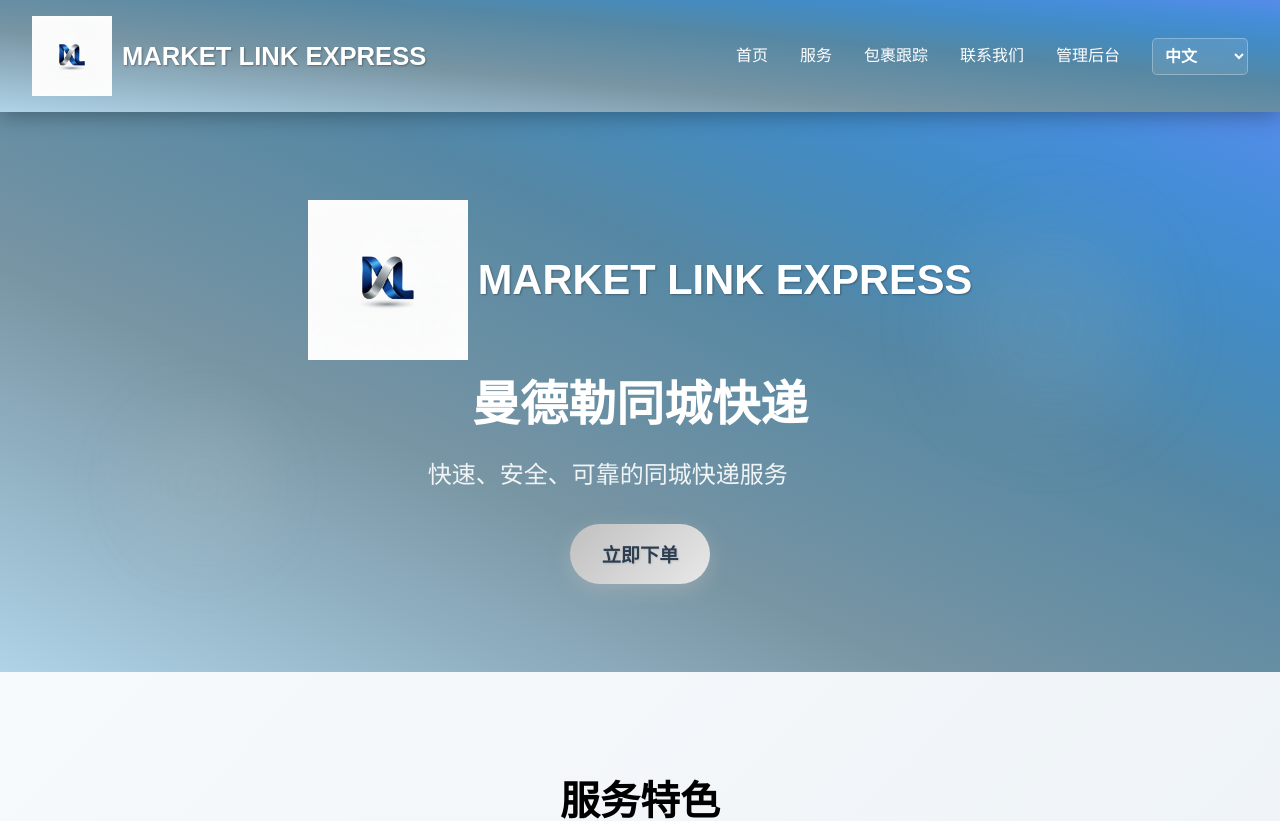
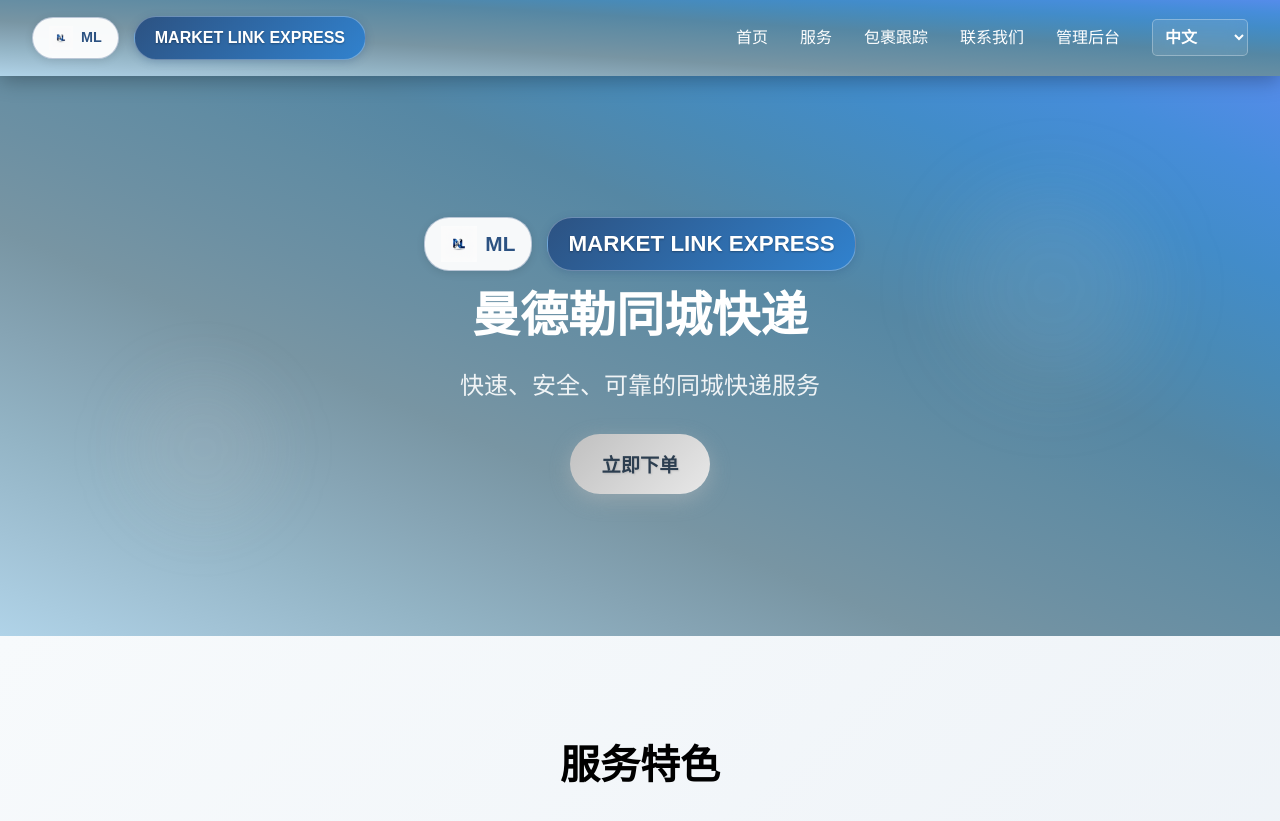
Before and after one commit to huangdelun16-lgtm/ml-express, a React (Create React App) app: page / in a window 1280 px wide. Shown: the top 821 px of the page. Built offline with nearby package versions, Linux system fonts and the light colour scheme; no server answers; the database is empty; the HTML template or start-up script is replaced by a standard one.

Commit message:
Transform logo and text into pill-shaped labels like the image

```diff
--- a/src/pages/HomePage.tsx
+++ b/src/pages/HomePage.tsx
@@ -420,35 +420,59 @@ const HomePage: React.FC = () => {
       <div
         style={{
           display: 'flex',
-          flexDirection: 'row', // 恢复为水平排列
-          alignItems: 'center', // 垂直居中对齐
-          gap: '10px', // 恢复间距
+          flexDirection: 'row',
+          alignItems: 'center',
+          gap: '15px',
           cursor: 'pointer',
           transition: 'opacity 0.3s ease'
-          // 移除 marginRight，让父容器的居中对齐生效
         }}
         onClick={() => window.location.href = '/'}
         onMouseOver={(e) => e.currentTarget.style.opacity = '0.8'}
         onMouseOut={(e) => e.currentTarget.style.opacity = '1'}
       >
-        {/* LOGO图片 */}
-        <img
-          src="/logo.png"
-          alt="ML Express Logo"
-          style={{
-            width: logoSize,
-            height: logoSize,
-            objectFit: 'contain'
-          }}
-        />
-
-        {/* 公司名称 - 放大字体2号 */}
+        {/* LOGO药丸标签 */}
         <div style={{
+          display: 'flex',
+          alignItems: 'center',
+          justifyContent: 'center',
+          background: 'rgba(255, 255, 255, 0.95)',
+          color: '#2c5282',
+          padding: '8px 16px',
+          borderRadius: '25px',
+          border: '1px solid rgba(44, 82, 130, 0.3)',
+          boxShadow: '0 2px 8px rgba(0, 0, 0, 0.1)',
+          fontSize: size === 'small' ? '0.9rem' : size === 'large' ? '1.3rem' : '1.1rem',
+          fontWeight: 'bold',
+          whiteSpace: 'nowrap'
+        }}>
+          <img
+            src="/logo.png"
+            alt="ML Express Logo"
+            style={{
+              width: size === 'small' ? '24px' : size === 'large' ? '36px' : '30px',
+              height: size === 'small' ? '24px' : size === 'large' ? '36px' : '30px',
+              objectFit: 'contain',
+              marginRight: '8px'
+            }}
+          />
+          ML
+        </div>
+
+        {/* 公司名称药丸标签 */}
+        <div style={{
+          display: 'flex',
+          alignItems: 'center',
+          justifyContent: 'center',
+          background: 'linear-gradient(135deg, #2c5282 0%, #3182ce 100%)',
           color: 'white',
-          fontSize: size === 'small' ? '1.6rem' : size === 'large' ? '2.6rem' : '2.2rem', // 每个尺寸都放大2号
+          padding: '8px 20px',
+          borderRadius: '25px',
+          border: '1px solid rgba(255, 255, 255, 0.3)',
+          boxShadow: '0 2px 8px rgba(44, 82, 130, 0.3)',
+          fontSize: size === 'small' ? '1.0rem' : size === 'large' ? '1.4rem' : '1.2rem',
           fontWeight: 'bold',
-          textShadow: '1px 1px 2px rgba(0,0,0,0.3)',
-          whiteSpace: 'nowrap' // 防止文字换行
+          whiteSpace: 'nowrap',
+          textShadow: '0 1px 2px rgba(0, 0, 0, 0.3)'
         }}>
           MARKET LINK EXPRESS
         </div>
@@ -598,7 +622,7 @@ const HomePage: React.FC = () => {
             fontSize: window.innerWidth < 768 ? '1.1rem' : '1.5rem',
             marginBottom: '2rem',
             opacity: 0.9,
-            maxWidth: '600px',
+            maxWidth: '800px',
             lineHeight: '1.4'
           }}>
             {t.hero.subtitle}
```
